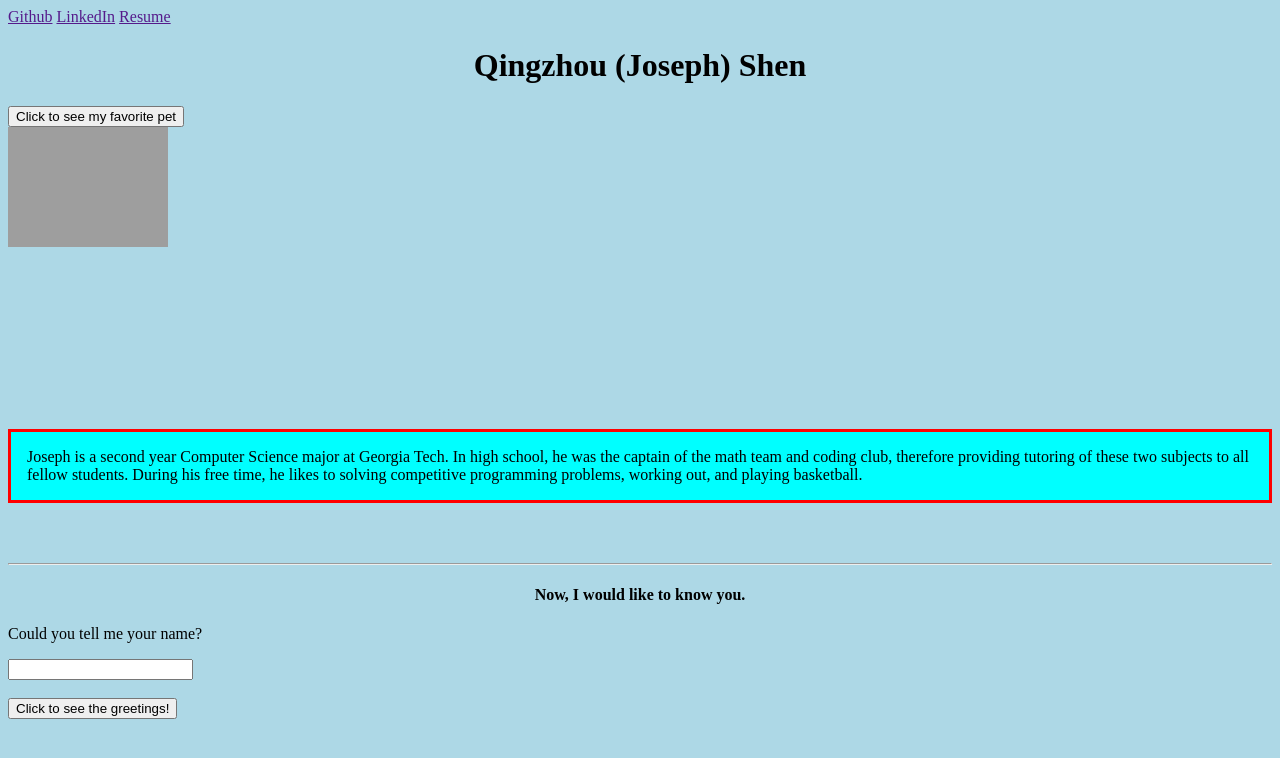
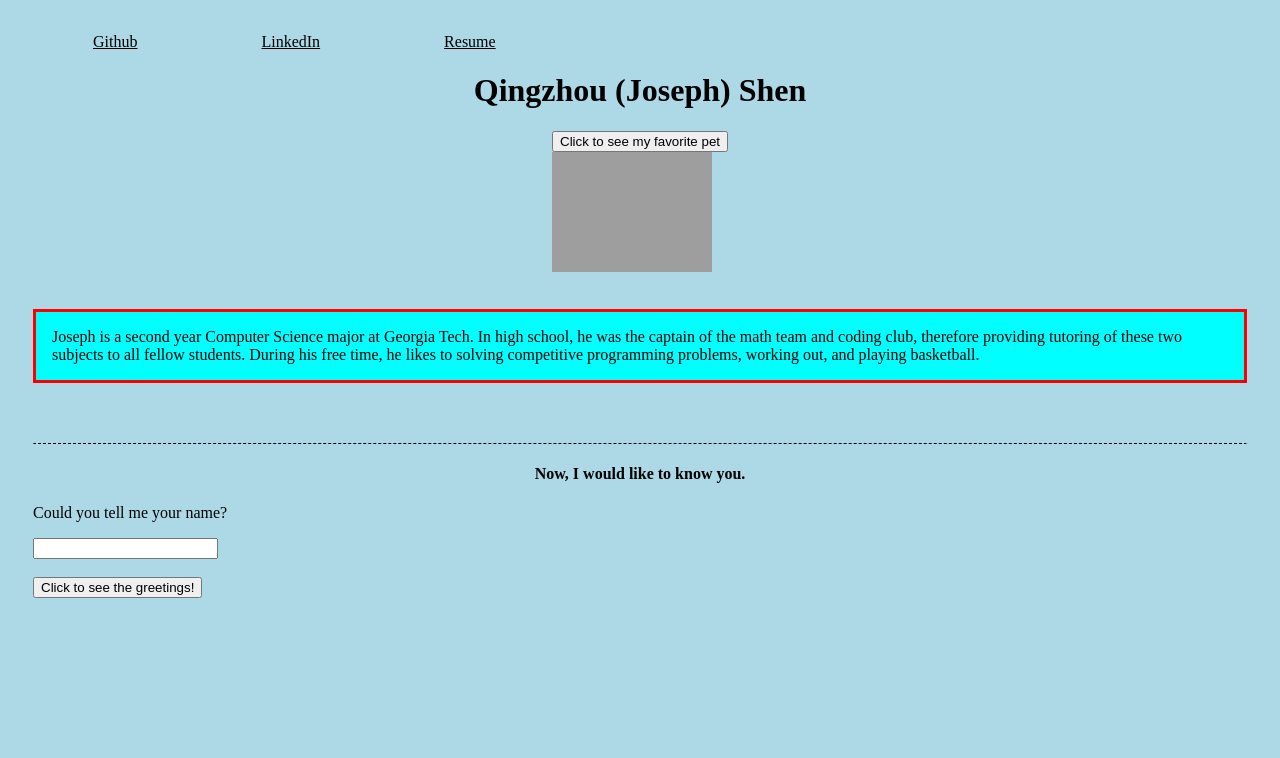
Before and after one commit to josephshenqz/fall23bog-application, a plain HTML site: page index.html in a window 1280 px wide. Drawn offline with Linux system fonts and the light colour scheme; grey boxes are pictures that could not be loaded.

Commit message:
Update styles.css

```diff
--- a/styles.css
+++ b/styles.css
@@ -1,3 +1,25 @@
-/* Your Styles Here */
 body{
+  padding: 25px;
 }
+.title {
+	color: #5C6AC4;
+}
+.item {
+  color: black;
+  margin: 0px 60px;
+  text_decoration: none;
+}
+.item:hover {
+  text_decoration: underline;
+}
+.centered {
+  margin: 0;
+  position: absolute;
+  left: 50%;
+  -ms-transform: translateX(-50%);
+  transform: translateX(-50%);
+}
+hr.dashed {
+  border-top: 1px dashed;
+  border-bottom: none;
+}
```
